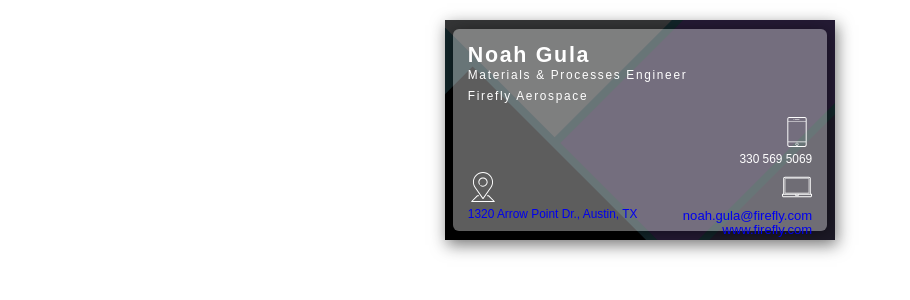
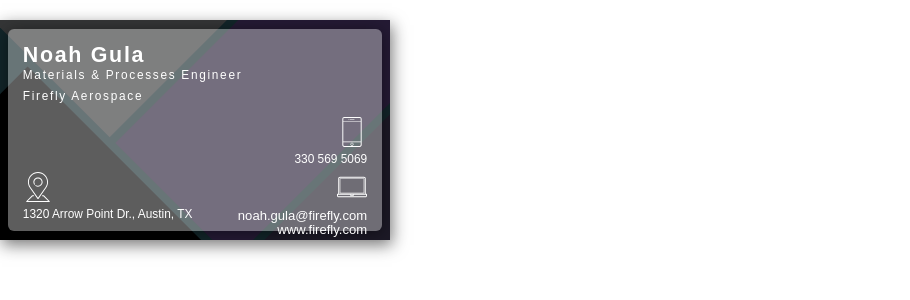
Before and after one commit to nogula/nogula.github.io, a Jekyll site: the page built from businesscard.md, in a window 1280 px wide. Shown: the top 300 px of the page, without its empty margins (0-910 px from the left). Built offline with Jekyll 4.4.1, drawn with Linux system fonts in a browser that asks for light colours.

Commit message:
new position

```diff
--- a/_layouts/businesscard.html
+++ b/_layouts/businesscard.html
@@ -12,6 +12,7 @@
 
   a {
     text-decoration: none;
+    color: #ffffff;
   }
 
   .front-side,
@@ -21,7 +22,8 @@
     display: grid;
     grid-template-columns: 2% 96% 2%;
     grid-template-rows: 4% 92% 4%;
-    position: static;
+    position: absolute;
+    top:0px; left:0px;
     margin: 20px auto;
     overflow: hidden;
     box-shadow: 2px 5px 15px 0px #17161694;
```
